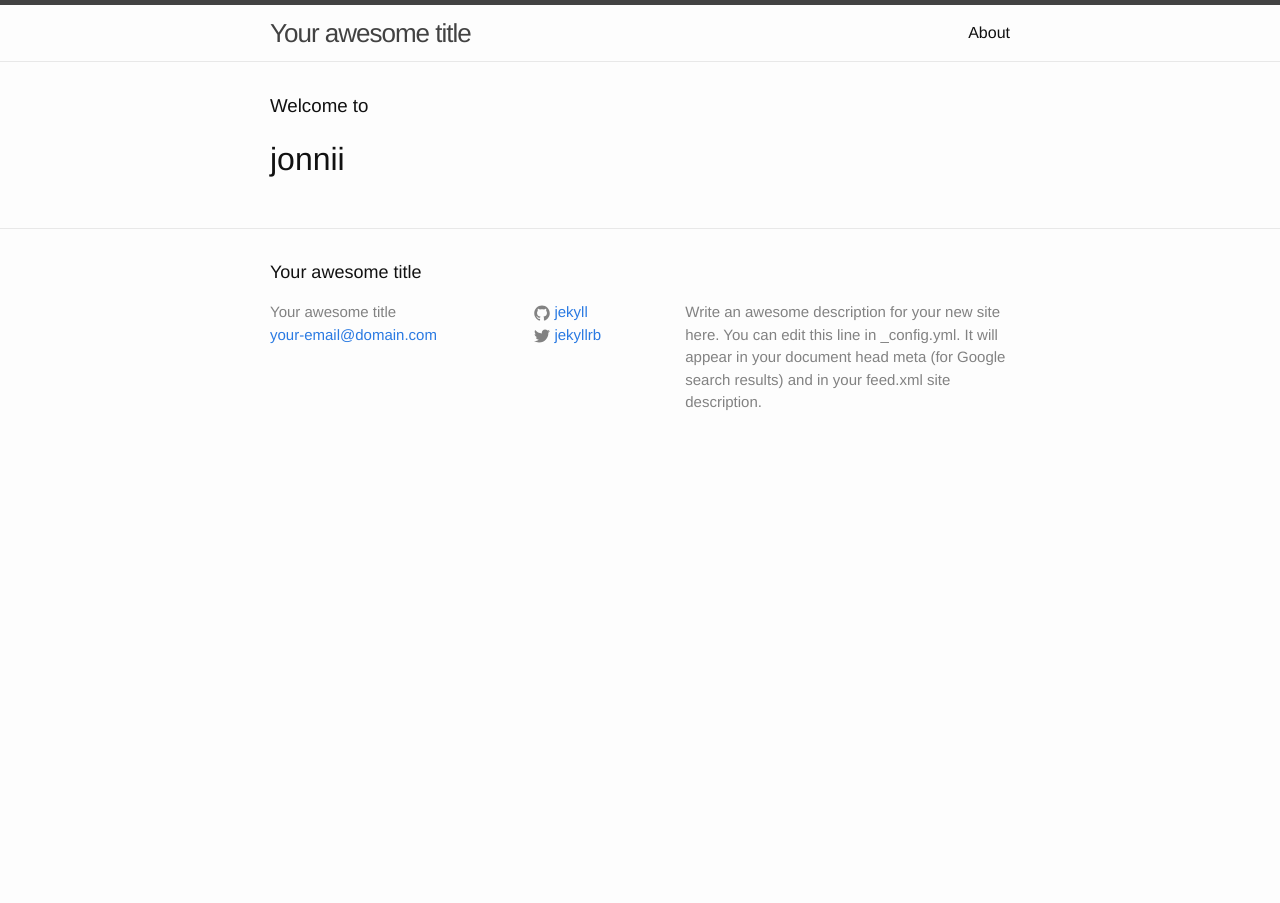
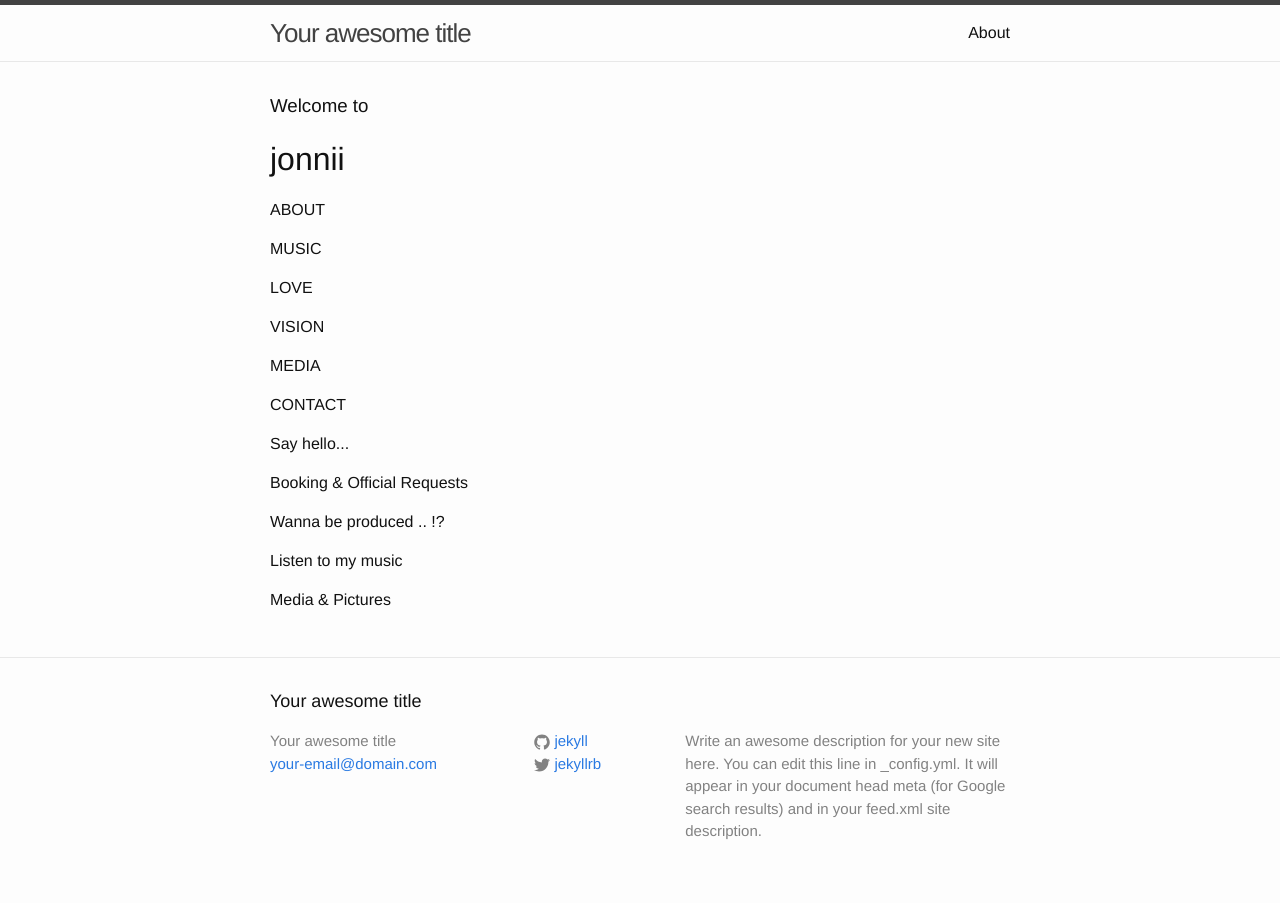
Before and after one commit to ValleHD/ValleHD.github.io, a Jekyll site: the page built from index.html, in a window 1280 px wide. Built offline with Jekyll 4.4.1, drawn with Linux system fonts in a browser that asks for light colours.

Commit message:
Update index.html

```diff
--- a/index.html
+++ b/index.html
@@ -13,10 +13,36 @@ layout: default
 
  <body>
 
+   <!-- Welcome Section -->
+
+   <div class = "Welcome">
    <h3> Welcome to </h3>
 
    <h1> jonnii </h1>
+   </div>
 
+   <!-- Menu Section -->
+
+   <div class = "Menu">
+     <p> ABOUT </p>
+     <p> MUSIC </p>
+     <p> LOVE </p>
+     <p> VISION </p>
+     <p> MEDIA </p>
+     <p> CONTACT </p>
+   </div>
+
+   <!-- Main Section -->
+
+   <div class = "Main">
+     <p> Say hello... </p>
+     <p> Booking & Official Requests </p>
+     <p> Wanna be produced .. !? </p>
+     <p> Listen to my music </p>
+     <p> Media & Pictures </p>
+   </div>
+
+   <!-- Footer Section -->
 
  </body>
 
```
